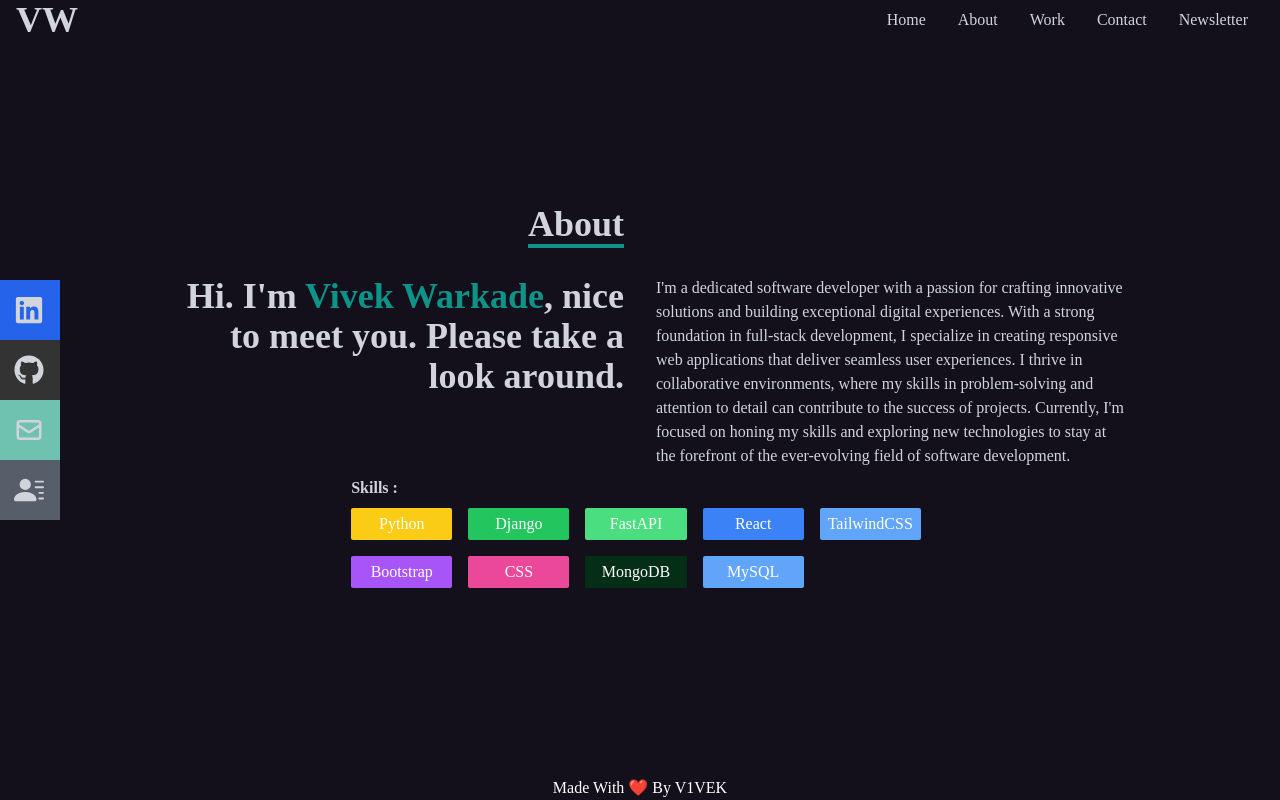
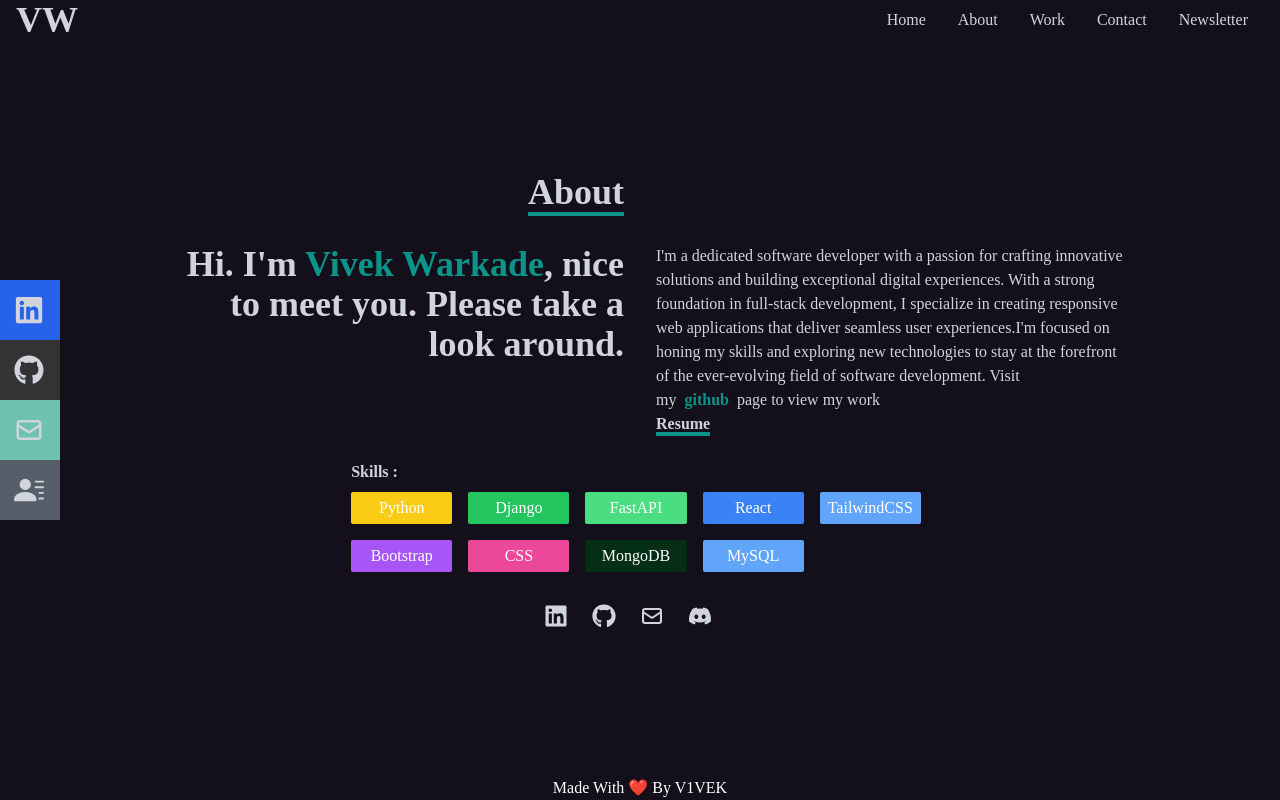
Before and after one commit to itzzvivek/Django-React-Portfolio, a React (Create React App) app in the folder frontend/: page /about in a window 1280 px wide. Built offline with nearby package versions, Linux system fonts and the light colour scheme.

Commit message:
about fix

```diff
--- a/frontend/src/App.js
+++ b/frontend/src/App.js
@@ -50,4 +50,5 @@ function Message() {
   return <div className='text-white text-center fixed bottom-0 w-full'>{footerLine}</div>;
 }
 
+
 export default App;
--- a/frontend/src/components/About.jsx
+++ b/frontend/src/components/About.jsx
@@ -1,4 +1,6 @@
 import React from "react";
+import { FaLinkedin, FaGithub, FaDiscord } from "react-icons/fa";
+import { HiOutlineMail } from "react-icons/hi";
 
 const About = () => {
   return (
@@ -25,15 +27,18 @@ const About = () => {
               innovative solutions and building exceptional digital experiences.
               With a strong foundation in full-stack development, I specialize
               in creating responsive web applications that deliver seamless user
-              experiences. I thrive in collaborative environments, where my
-              skills in problem-solving and attention to detail can contribute
-              to the success of projects. Currently, I'm focused on honing my
-              skills and exploring new technologies to stay at the forefront of
-              the ever-evolving field of software development.
+              experiences.I'm focused on honing my skills and exploring new
+              technologies to stay at the forefront of the ever-evolving field
+              of software development. Visit my
+              <a href="https://github.com/itzzvivek" className="text-teal-600 font-bold px-2">
+                github
+              </a>
+              page to view my work
             </p>
+            <a href="/" className="font-bold border-b-4 border-teal-600">Resume</a>
           </div>
         </div>
-        <div name="skills">
+        <div name="skills" className="mt-4">
           <div className="py-2">
             <p className="font-bold">Skills :</p>
           </div>
@@ -68,6 +73,28 @@ const About = () => {
             </span>
           </div>
         </div>
+        <div class="socialHandle" className="items-center">
+          <div className="mt-6 flex">
+            <a
+              className="mr-6 text-2xl"
+              href="https://www.linkedin.com/in/vivek-warkade-623866216/"
+            >
+              <FaLinkedin />
+            </a>
+            <a className="mr-6 text-2xl" href="https://github.com/itzzvivek">
+              <FaGithub />
+            </a>
+            <a
+              className="mr-6 text-2xl"
+              href="mailto:vivekwarkade000@gmail.com"
+            >
+              <HiOutlineMail />
+            </a>
+            <a className="mr-6 text-2xl" href="https://discord.gg/vQh73ZBv">
+              <FaDiscord />
+            </a>
+          </div>
+        </div>
       </div>
     </div>
   );
--- a/frontend/src/components/Navbar.jsx
+++ b/frontend/src/components/Navbar.jsx
@@ -8,7 +8,7 @@ import {
 } from "react-icons/fa";
 import { HiOutlineMail } from "react-icons/hi";
 import { BsFillPersonLinesFill } from "react-icons/bs";
-import { Link } from "react-scroll"
+// import { Link } from "react-scroll"
 
 
 const Navbar = () => {
```
